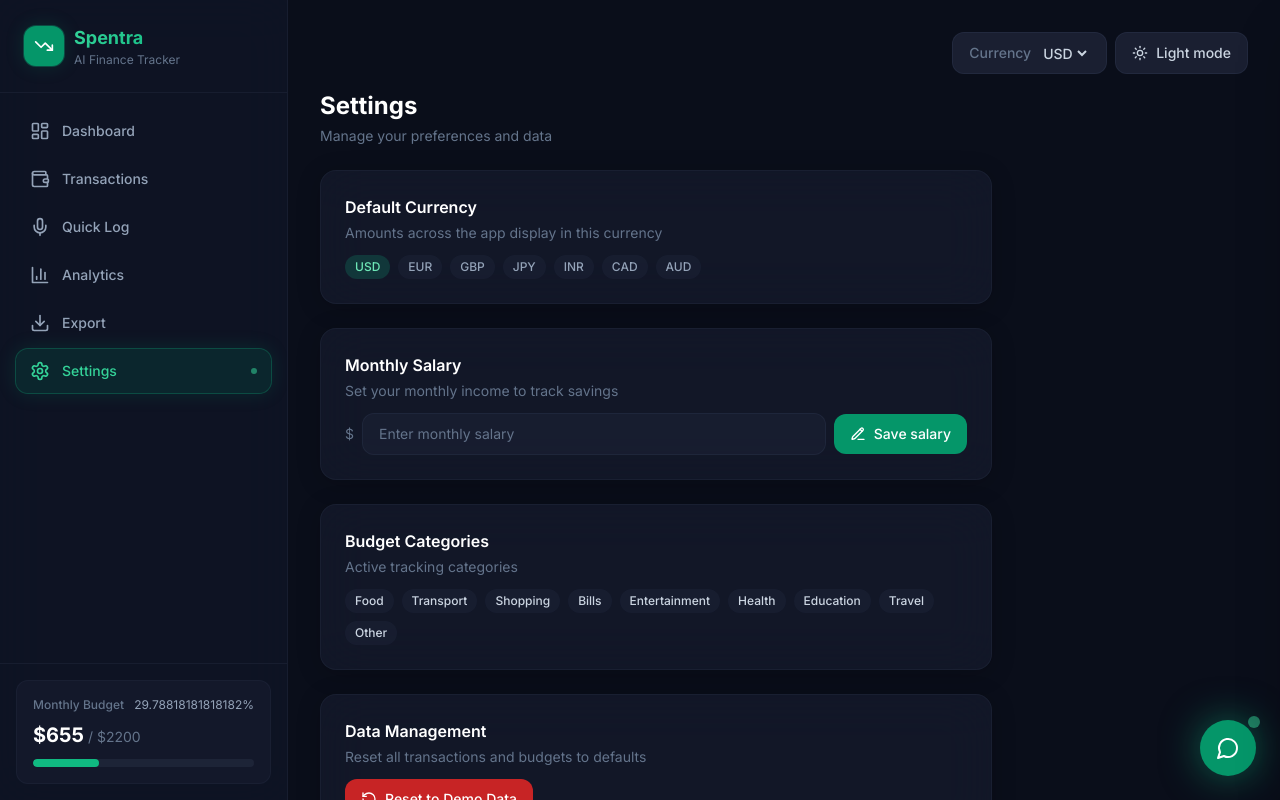
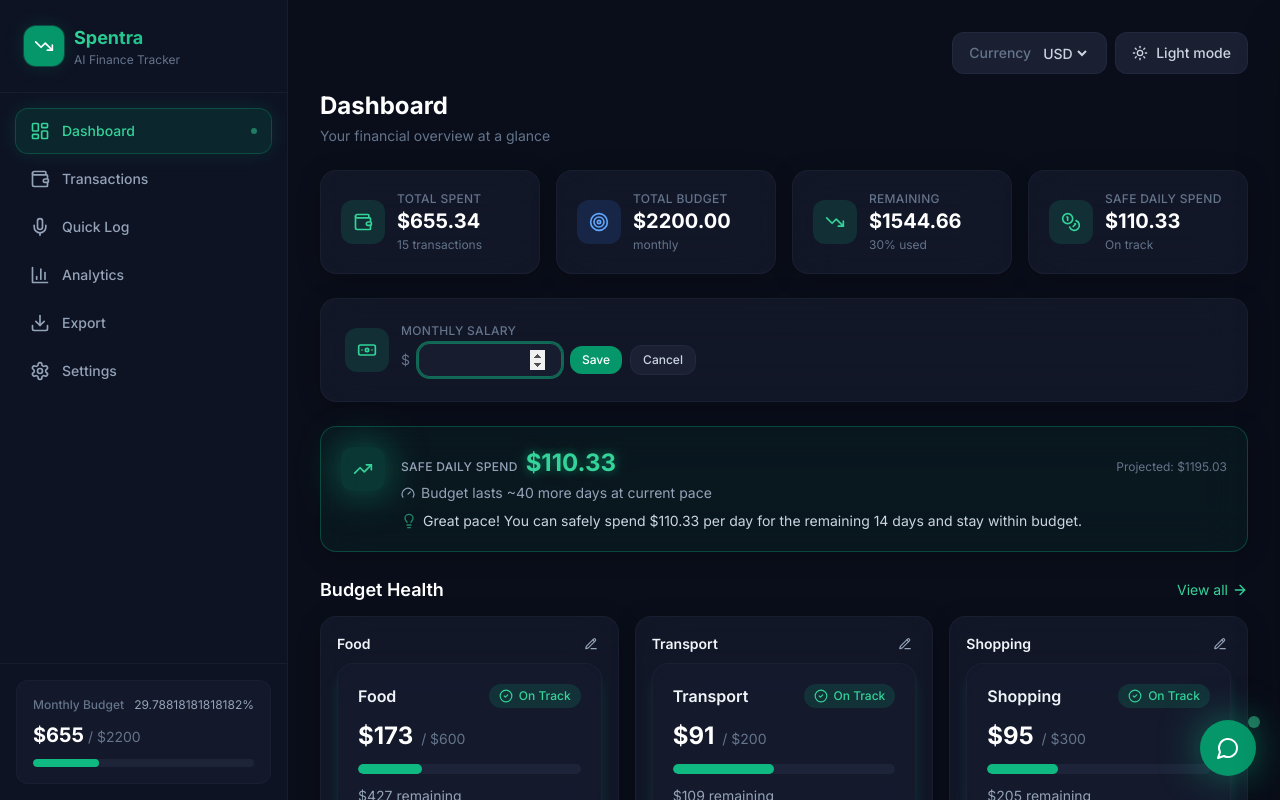
Before and after one commit to vamsikrishna34/spentra, a React (Vite) app in the folder frontend/: page / in a window 1280 px wide. Both pictures are taken after typing "Sample", "5" into the empty fields and a click on the button "Add your salary". Shown: the top 800 px of the page. Built offline with nearby package versions, Linux system fonts and the light colour scheme; the HTML template or start-up script is replaced by a standard one.

Commit message:
Add inline salary editing to dashboard

```diff
--- a/frontend/src/App.tsx
+++ b/frontend/src/App.tsx
@@ -72,6 +72,7 @@ export default function App() {
   const [goalTarget, setGoalTarget] = useState("");
   const [salary, setSalary] = useState(() => Number(localStorage.getItem("spentra_salary")) || 0);
   const [salaryInput, setSalaryInput] = useState("");
+  const [editingSalary, setEditingSalary] = useState(false);
   const [theme, setTheme] = useState<"dark" | "light">(() => {
     return localStorage.getItem("spentra_theme") === "light" ? "light" : "dark";
   });
@@ -260,7 +261,13 @@ export default function App() {
     if (!Number.isFinite(value) || value < 0) return;
     setSalary(value);
     setSalaryInput("");
+    setEditingSalary(false);
     showToast(value > 0 ? "Salary updated" : "Salary cleared");
+  };
+
+  const startEditSalary = () => {
+    setSalaryInput(salary > 0 ? String(salary) : "");
+    setEditingSalary(true);
   };
 
   const savings = salary - totalSpent;
@@ -414,12 +421,39 @@ export default function App() {
                       </div>
                       <div>
                         <p className="text-xs text-slate-500 font-medium uppercase tracking-wide">Monthly Salary</p>
-                        <p className="text-xl font-bold text-white">
-                          {salary > 0 ? formatCurrency(salary, selectedCurrency) : "Not set"}
-                        </p>
+                        {editingSalary ? (
+                          <div className="flex items-center gap-2 mt-1">
+                            <span className="text-slate-500 text-sm">{getCurrencySymbol(selectedCurrency)}</span>
+                            <input
+                              type="number"
+                              min="0"
+                              className="input-field py-1.5 text-sm w-36"
+                              value={salaryInput}
+                              onChange={(event) => setSalaryInput(event.target.value)}
+                              onKeyDown={(event) => event.key === "Enter" && handleSaveSalary()}
+                              autoFocus
+                              aria-label="Edit monthly salary"
+                            />
+                            <button onClick={handleSaveSalary} className="btn-primary px-3 py-1.5 text-xs">Save</button>
+                            <button onClick={() => setEditingSalary(false)} className="btn-secondary px-3 py-1.5 text-xs">Cancel</button>
+                          </div>
+                        ) : (
+                          <div className="flex items-center gap-2">
+                            <p className="text-xl font-bold text-white">
+                              {salary > 0 ? formatCurrency(salary, selectedCurrency) : "Not set"}
+                            </p>
+                            <button
+                              onClick={startEditSalary}
+                              className="btn-ghost p-1 text-xs"
+                              aria-label="Edit salary"
+                            >
+                              <PencilLine className="w-3.5 h-3.5" />
+                            </button>
+                          </div>
+                        )}
                       </div>
                     </div>
-                    {salary > 0 && (
+                    {salary > 0 && !editingSalary && (
                       <div className="flex items-center gap-3">
                         <div className="text-right">
                           <p className="text-xs text-slate-500 font-medium uppercase tracking-wide">Savings</p>
@@ -433,7 +467,7 @@ export default function App() {
                       </div>
                     )}
                   </div>
-                  {salary > 0 && (
+                  {salary > 0 && !editingSalary && (
                     <div className="mt-4">
                       <div className="flex items-center justify-between text-xs text-slate-500 mb-1.5">
                         <span>{savingsPct.toFixed(0)} saved of salary</span>
@@ -452,9 +486,9 @@ export default function App() {
                       </p>
                     </div>
                   )}
-                  {salary === 0 && (
+                  {salary === 0 && !editingSalary && (
                     <button
-                      onClick={() => setActiveView("settings")}
+                      onClick={startEditSalary}
                       className="btn-primary mt-4 flex items-center gap-2 text-sm"
                     >
                       <Plus className="w-4 h-4" /> Add your salary
```
Also changed, not shown: 5 other files (tests, documents, lock files or other folders).
